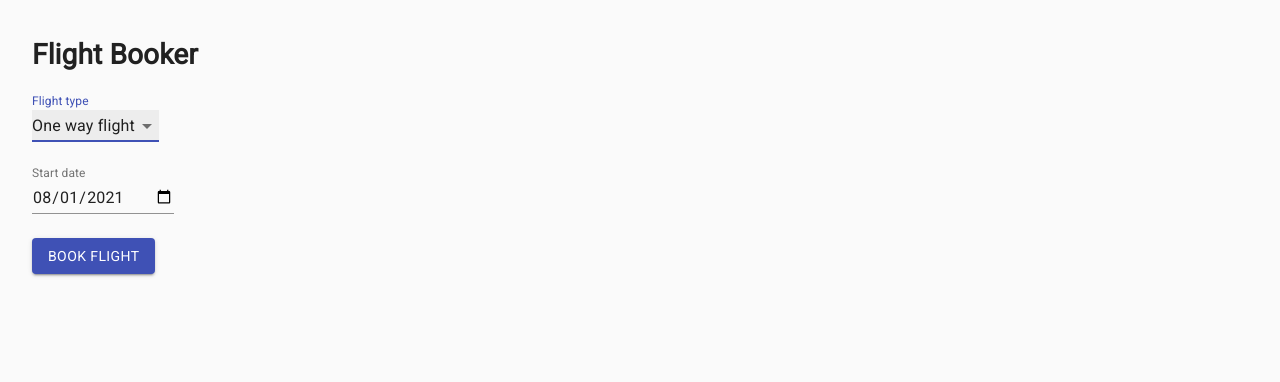
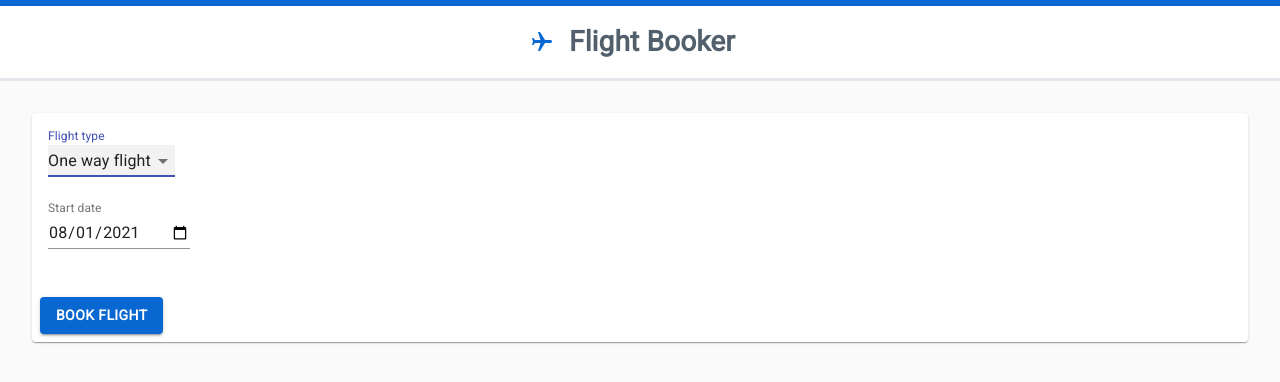
Before and after one commit to yazeedb/flight-booker-tutorial, a React (Create React App) app: page / in a window 1280 px wide. Shown: the top 382 px of the page. Built offline with nearby package versions, Linux system fonts and the light colour scheme.

Commit message:
initial commit

```diff
--- a/package.json
+++ b/package.json
@@ -5,6 +5,7 @@
   "dependencies": {
     "@fontsource/roboto": "^4.4.5",
     "@material-ui/core": "^4.11.4",
+    "@material-ui/icons": "^4.11.2",
     "@testing-library/jest-dom": "^5.11.4",
     "@testing-library/react": "^11.1.0",
     "@testing-library/user-event": "^12.1.10",
@@ -12,6 +13,7 @@
     "@types/node": "^12.0.0",
     "@types/react": "^17.0.0",
     "@types/react-dom": "^17.0.0",
+    "classnames": "^2.3.1",
     "date-fns": "^2.22.1",
     "react": "^17.0.2",
     "react-dom": "^17.0.2",
--- a/public/index.html
+++ b/public/index.html
@@ -25,6 +25,13 @@
       Learn how to configure a non-root public URL by running `npm run build`.
     -->
     <title>React App</title>
+
+    <style>
+      * {
+        margin: 0;
+        padding: 0;
+      }
+    </style>
   </head>
   <body>
     <noscript>You need to enable JavaScript to run this app.</noscript>
--- a/src/App.tsx
+++ b/src/App.tsx
@@ -38,24 +38,53 @@ import {
   FormControl,
   Button,
   TextField,
-  FormHelperText
+  FormHelperText,
+  Card,
+  CardContent,
+  CardActions
 } from '@material-ui/core';
+import { Flight } from '@material-ui/icons';
+import cn from 'classnames';
 import { useReducer } from 'react';
 import { Confirm } from './Confirm';
 import { FlightType, initialState, reducer } from './state';
 
 const useStyles = makeStyles((theme) => ({
-  main: {
+  appSpacing: {
     paddingLeft: theme.spacing(4),
     paddingRight: theme.spacing(4),
-
     paddingTop: theme.spacing(2),
     paddingBottom: theme.spacing(2)
+  },
+  header: {
+    display: 'flex',
+    justifyContent: 'center',
+    alignItems: 'center',
+    borderTop: `6px solid ${'#0967D2'}`,
+    backgroundColor: 'white',
+    color: '#52606D',
+    borderBottom: `3px solid ${'#E4E7EB'}`
+  },
+  icon: {
+    color: '#0967D2',
+    position: 'relative',
+    left: '-15px',
+    transform: 'rotate(90deg)'
+  },
+  card: {
+    margin: theme.spacing(4)
   },
   formControl: {
     marginBottom: theme.spacing(3),
     minWidth: 120,
     display: 'block'
+  },
+  label: {
+    color: '#52606D'
+  },
+  button: {
+    backgroundColor: '#0967D2',
+    fontWeight: 'bold'
   }
 }));
 
@@ -70,11 +99,13 @@ export const App = () => {
     !validationErrors.startDate && !validationErrors.returnDate;
 
   return (
-    <main className={classes.main}>
-      <header>
+    <main>
+      <header className={cn(classes.appSpacing, classes.header)}>
+        <Flight className={classes.icon} />
         <h1>Flight Booker</h1>
       </header>
 
+      <Card className={classes.card}>
         <form
           onSubmit={(e) => {
             e.preventDefault();
@@ -82,8 +113,11 @@ export const App = () => {
             dispatch({ type: 'SUBMIT' });
           }}
         >
+          <CardContent>
             <FormControl className={classes.formControl}>
-          <InputLabel id={ids.flightType}>Flight type</InputLabel>
+              <InputLabel id={ids.flightType} className={classes.label}>
+                Flight type
+              </InputLabel>
               <Select
                 labelId={ids.flightType}
                 value={flight.type}
@@ -143,16 +177,21 @@ export const App = () => {
                 <FormHelperText>{validationErrors.returnDate}</FormHelperText>
               </FormControl>
             )}
+          </CardContent>
 
+          <CardActions>
             <Button
               type="submit"
               variant="contained"
               color="primary"
               disabled={!formIsValid}
+              className={classes.button}
             >
               Book flight
             </Button>
+          </CardActions>
         </form>
+      </Card>
 
       <Confirm
         flight={flight}
```
Also changed, not shown: 1 other file (tests, documents, lock files or other folders). Lines whose indentation alone changed are shown as unchanged.
